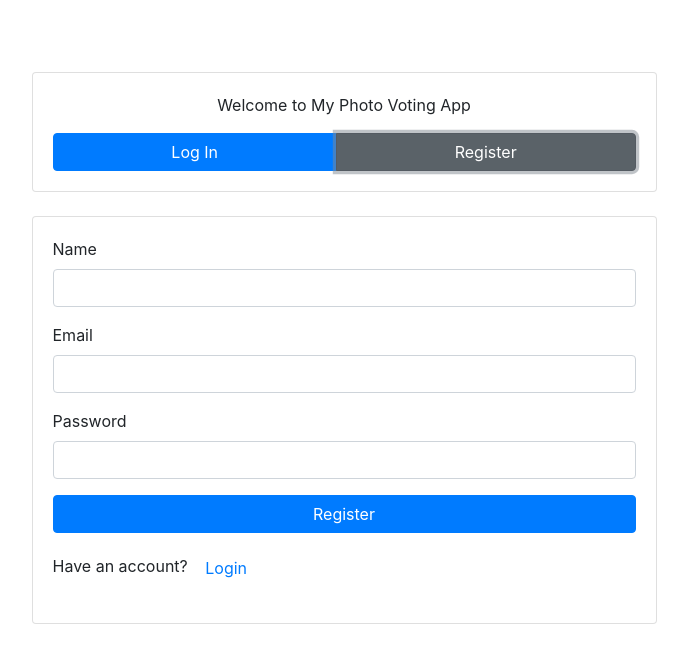
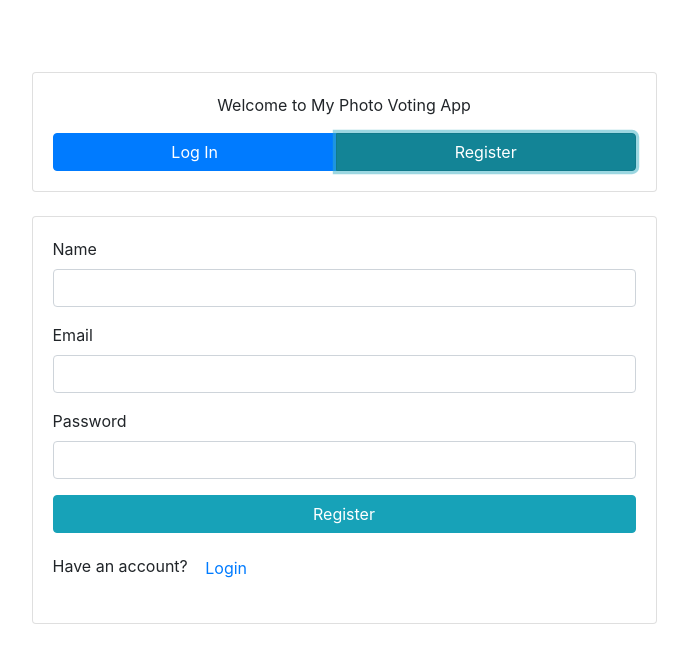
Before and after one commit to hpdipto/photo-voting-app, a React (Create React App) app in the folder src/: page / in a window 1280 px wide. Both pictures are taken after a click on the button "Register". Shown: the top 662 px of the page, without its empty margins (296-984 px from the left). Built offline with nearby package versions, Linux system fonts and the light colour scheme; the HTML template or start-up script is replaced by a standard one.

Commit message:
Homepage rearranged

```diff
--- a/src/Home.js
+++ b/src/Home.js
@@ -52,7 +52,7 @@ function Home({ loginStatus, setLoginStatus, user, setUser }) {
           <p>Welcome to My Photo Voting App</p>
           <div className="btn-group">
             <button className="btn btn-primary" onClick={loginClicked}>Log In</button>
-            <button className="btn btn-secondary" onClick={registerClicked}>Register</button>
+            <button className="btn btn-info" onClick={registerClicked}>Register</button>
           </div>
         </div>
         <br />
--- a/src/home.components/register.component.js
+++ b/src/home.components/register.component.js
@@ -103,7 +103,7 @@ function Register({ login, setLogin, register, setRegister }) {
                       <input type="password" id="registerPassword" className="form-control" value={formik.values.registerPassword} onChange={formik.handleChange}></input>
                   </div>
                   <div className="form-group">
-                      <button type="submit" className="btn btn-primary btn-block">Register</button>
+                      <button type="submit" className="btn btn-info btn-block">Register</button>
                   </div>
 
                   <p>Have an account? <button className="btn btn-link" onClick={onClickLogin}>Login</button> </p>
```
